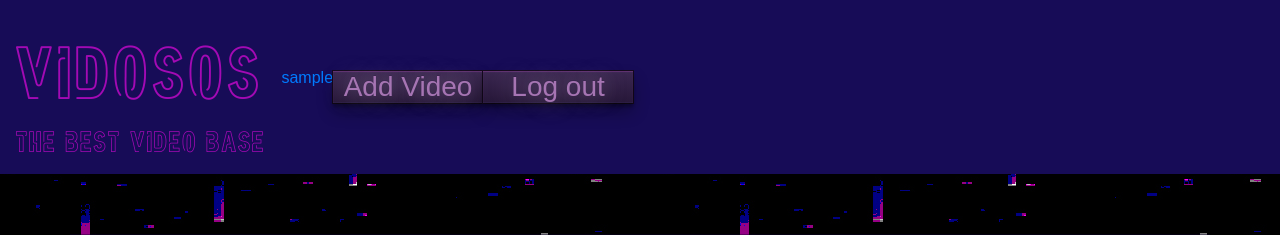
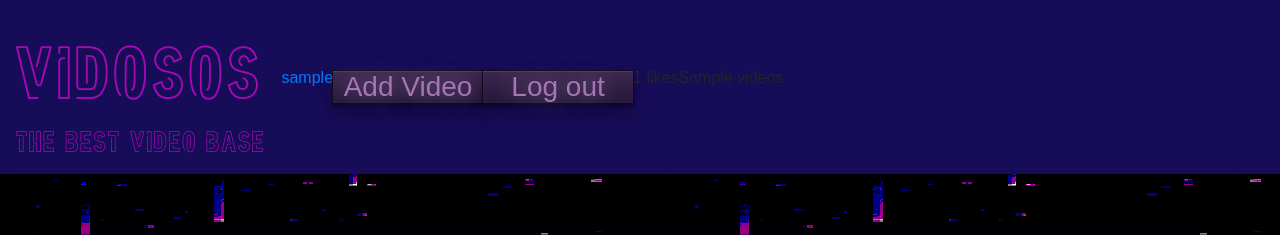
Before and after one commit to oldjopa/vidosos, a Flask app: page /my_videos/1 in a window 1280 px wide. Shown: the top 235 px of the page. Run offline with Flask 2, Linux system fonts and the light colour scheme; a user stored in the database is signed in; tables that the repository leaves empty hold one stand-in row (values such as "Sample post"); some libraries are stand-ins or nearby versions.

Commit message:
number of likes and videos

```diff
--- a/data/user.py
+++ b/data/user.py
@@ -18,6 +18,8 @@ class User(SqlAlchemyBase, UserMixin):
     own_videos = orm.relation("Video", secondary="own_video_association")
     viewed_videos = orm.relation("Video",
                                  secondary="viewed_video_association")
+    likes = sqlalchemy.Column(sqlalchemy.Integer)
+    videos = sqlalchemy.Column(sqlalchemy.String)
 
     def set_password(self, password):
         self.hashed_password = generate_password_hash(password)
--- a/main.py
+++ b/main.py
@@ -46,6 +46,8 @@ def index():
     session = db_session.create_session()
     all_videos = set(session.query(Video).all())
     user = session.query(User).filter(User.id == current_user.id).first()
+    print(user.videos)
+    print(user.likes)
     possible_videos = all_videos - set(user.viewed_videos)
     if not possible_videos:
         return render_template('abnormal_situation.html',
@@ -83,7 +85,9 @@ def register():
             name=form.name.data,
             login=form.login.data,
             age=form.age.data,
-            email=form.email.data
+            email=form.email.data,
+            likes=0,
+            videos=0
         )
         user.set_password(form.password.data)
         session.add(user)
@@ -138,10 +142,11 @@ def add_video():
                     description=form.description.data,
                     filename=filename,
                     owner_id=current_user.id,
-                    # number_likes=0
+                    number_likes=0
                 )
                 user = session.query(User).filter(User.id == current_user.id).first()
                 user.own_videos.append(video)
+                user.videos += 1
                 video.owner = user
                 video.owner_id = user.id
                 session.add(video)
@@ -194,6 +199,8 @@ def delete_my_video(video_id):
     user = session.query(User).filter(User.id == current_user.id).first()
     video = user.own_videos[int(video_id)]
     if video:
+        user.likes -= video.number_likes
+        user.videos -= 1
         user.own_videos.remove(video)
         session.delete(video)
         session.commit()
--- a/templates/base.html
+++ b/templates/base.html
@@ -34,6 +34,16 @@
                 <li class="nav-item">
                     <a class="buttons" href="/logout">Log out</a>
                 </li>
+
+
+
+                <!--НЕ ЗНАЮ КАК ЭТО НАПИСАТЬ ПРАВИЛЬНО-->
+                <li>
+                    <span>{{current_user.likes}} likes</span><span>{{current_user.videos}} videos</span>
+                </li>
+
+
+
             {% else %}
                 <li class="nav-item">
                     <a class="buttons" href="/register">Register</a>
--- a/vidosos_api.py
+++ b/vidosos_api.py
@@ -31,14 +31,18 @@ def get_jobs():
             users = session.query(User.id).filter(
                 (liked_video_table.c.video_id == v_id) & (User.id == liked_video_table.c.user_id)).all()
             a = list([i[0] for i in users])
+            video = session.query(Video).filter(Video.id == v_id).first()
+            owner = video.owner
             if int(u_id) in a:
-                video = session.query(Video).filter(Video.id == v_id).first()
+                video.number_likes -= 1
+                owner.likes -= 1
                 video.liked_users.remove(session.query(User).filter(User.id == u_id).first())
                 session.merge(video)
                 session.commit()
                 return jsonify({'error': 'alresdy_liked'})
             else:
-                video = session.query(Video).filter(Video.id == v_id).first()
+                video.number_likes += 1
+                owner.likes += 1
                 video.liked_users.append(session.query(User).filter(User.id == u_id).first())
                 session.merge(video)
                 session.commit()
```
